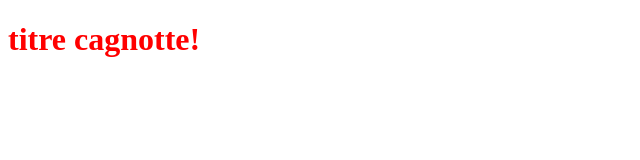
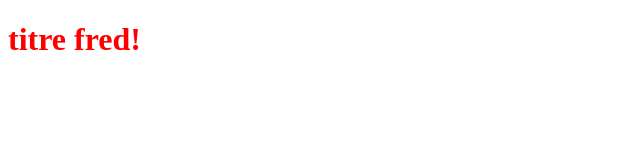
Before and after one commit to frednzodom/OpenclassroomsProject, a plain HTML site: page index.html in a window 1280 px wide. Shown: the whole page, without its empty margins (0-640 px from the left). Drawn offline with Linux system fonts and the light colour scheme.

Commit message:
commit fred

```diff
--- a/index.html
+++ b/index.html
@@ -5,6 +5,6 @@
    <link rel="stylesheet" type="text/css" href="styles.css">
 </head>
 <body>
-   <h1>titre cagnotte!</h1>
+   <h1>titre fred!</h1>
 </body>
 </html>
```
